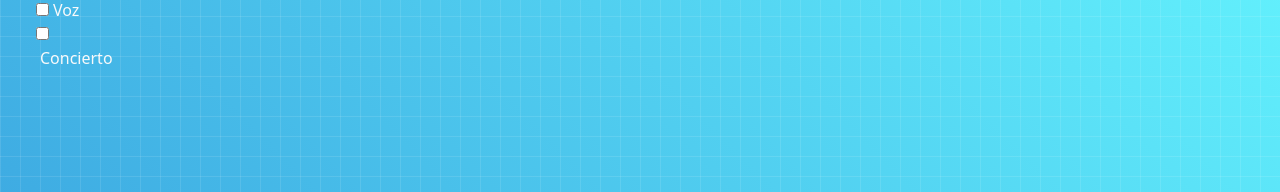
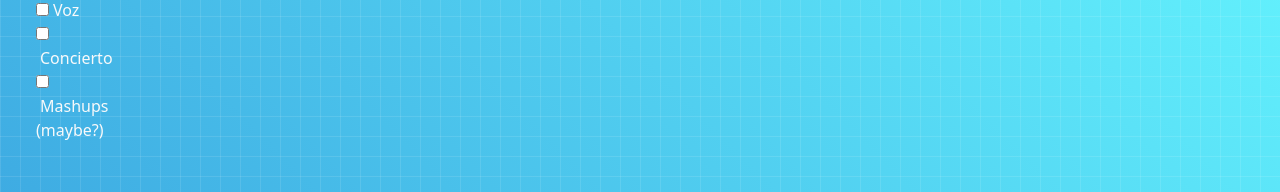
Before and after one commit to RafaelJoseOL/eleskyRepo, a React (Create React App) app: page / in a window 1280 px wide. Shown: the part 184-376 px from the top of the page. Built offline with nearby package versions, Linux system fonts and the light colour scheme; no server answers; the database is empty; a web font is replaced by a local one.

Commit message:
Daily changes

```diff
--- a/src/App.js
+++ b/src/App.js
@@ -4,7 +4,7 @@ import 'bootstrap/dist/js/bootstrap.bundle.min';
 import { Home } from "./pages/frontPage/index";
 import { NewSong } from "./pages/newSong/index";
 import { Playlist } from "./pages/playlist/index";
-import { BrowserRouter as Router, Route, Routes, Link } from 'react-router-dom';
+import { BrowserRouter as Router, Route, Routes, Link, Navigate  } from 'react-router-dom';
 import { SocialIcon } from 'react-social-icons'
 import { useState, useEffect } from 'react';
 import { collection, getDocs, query, where } from 'firebase/firestore';
@@ -16,14 +16,16 @@ import {
 import googleIcon from "./images/google.png";
 import { useAddUser } from "./hooks/useAddUser";
 
+import { Test } from "./pages/test";
+
 function App() {
   const [listOfSongs, setListOfSongs] = useState([]);
-  const [songsLiked, setSongsLiked] = useState([]);
   const [isLogged, setIsLogged] = useState(false);
   const [isAdmin, setIsAdmin] = useState(false);
   const [userLikedSongs, setUserLikedSongs] = useState([]);
   const [userID, setUserID] = useState(0);
   const [volumen, setVolumen] = useState(50);
+  const [loading, setLoading] = useState(true);
   const provider = new GoogleAuthProvider();
   const { addUser } = useAddUser();
 
@@ -44,6 +46,7 @@ function App() {
       } catch (error) {
         console.error('Error al obtener las canciones:', error);
       }
+      setLoading(false);
     };
     fetchSongs();
   }, []);
@@ -105,7 +108,8 @@ function App() {
       }
 
       console.log("Inicio de sesión exitoso:", user);
-      window.location.reload();
+      // window.location.reload();
+      // return <Navigate to="/Home"/>;
     } catch (error) {
       console.error("Error durante el inicio de sesión:", error);
     }
@@ -117,7 +121,8 @@ function App() {
       await signOut(auth);
       setIsAdmin(false);
       setIsLogged(false);
-      window.location.reload();
+      // window.location.reload();
+      // return <Navigate to="/Home"/>;
     } catch (error) {
       console.error("Error al cerrar la sesión:", error);
     }
@@ -157,16 +162,17 @@ function App() {
                     </button>
                   )}
                 </div>
-                <input type="range" min="0" max="100" value={volumen} onChange={handleVolumeChange} />
+                <input type="range" min="0" max="100" value={volumen} onChange={handleVolumeChange} className='volumeSlider' />
               </div>
             </div>
           </nav>
           <Routes>
             <Route path="/" exact element={<Home listOfSongs={listOfSongs} isLogged={isLogged} userID={userID}
-              userLikedSongs={userLikedSongs} setUserLikedSongs={setUserLikedSongs} volumen={volumen}/>} />
+              userLikedSongs={userLikedSongs} setUserLikedSongs={setUserLikedSongs} volumen={volumen} loading={loading}/>} />
             <Route path="/NewSong" exact element={<NewSong listOfSongs={listOfSongs} />} />
             <Route path="/Playlist" exact element={<Playlist listOfSongs={listOfSongs} isLogged={isLogged}
               userLikedSongs={userLikedSongs} setUserLikedSongs={setUserLikedSongs} volumen={volumen}/>} />
+            <Route path="/Test" exact element={<Test />} />
           </Routes>
           <footer className="text-center text-white myFooter">
             <div className="container p-3 col-12 col-xl-3">
--- a/src/pages/frontPage/index.jsx
+++ b/src/pages/frontPage/index.jsx
@@ -3,7 +3,7 @@ import { SongCard } from '../../components/songcard'
 import { doc, getDoc, updateDoc } from 'firebase/firestore';
 import { db } from "../../config/firebase-config";
 
-export const Home = ({ listOfSongs, isLogged, userID, userLikedSongs, setUserLikedSongs, volumen }) => {
+export const Home = ({ listOfSongs, isLogged, userID, userLikedSongs, setUserLikedSongs, volumen, loading }) => {
     const [search, setSearch] = useState('');
     const [selectedTags, setSelectedTags] = useState({});
     const [currSong, setCurrSong] = useState(null);
@@ -87,6 +87,10 @@ export const Home = ({ listOfSongs, isLogged, userID, userLikedSongs, setUserLik
                                 <input type="checkbox" checked={selectedTags['Concierto']} onChange={() => toggleTagFilter('Concierto')} />
                                 <span className='ms-1'>Concierto</span>
                             </label>
+                            <label>
+                                <input type="checkbox" checked={selectedTags['']} onChange={() => toggleTagFilter('')} />
+                                <span className='ms-1'>Mashups (maybe?)</span>
+                            </label>
                         </div>
                     </div>
                 </div>
@@ -107,7 +111,7 @@ export const Home = ({ listOfSongs, isLogged, userID, userLikedSongs, setUserLik
                                 />
                             </div>
                         ))}
-                        {filteredSongs.length == 0 && (
+                        {(filteredSongs.length == 0 && !loading) && (
                             <div className='ms-5 mt-2 fw-bold'>
                                 No hay canciones que coincidan con tu búsqueda.
                             </div>
--- a/src/pages/playlist/index.jsx
+++ b/src/pages/playlist/index.jsx
@@ -41,7 +41,7 @@ export const Playlist = ({ listOfSongs, isLogged, userLikedSongs, volumen }) =>
         <button className='col-3 col-xl-1 mx-1 mx-xl-3 buttonPlaylist' onClick={() => randomizeOrder("piano")}>Solo piano</button>
         <button className='col-3 col-xl-1 mx-1 mx-xl-3 buttonPlaylist' onClick={() => randomizeOrder("voz")}>Voz</button>
         {isLogged && (
-          <button className='col-3 col-xl-1 mx-1 mx-xl-3 buttonPlaylist' onClick={() => randomizeOrder("liked")}>Me gustan</button>
+          <button className='col-3 col-xl-1 mx-1 mx-xl-3 buttonPlaylist' onClick={() => randomizeOrder("liked")}>Favoritas</button>
         )}
       </div>
       <div className='my-4 d-flex justify-content-center'>
--- /dev/null
+++ b/src/pages/test.jsx
@@ -0,0 +1,9 @@
+import React from 'react'
+
+export const Test = () => {
+  return (
+    <div>test</div>
+  )
+}
+
+export default Test
```
Also changed, not shown: 8 other files (tests, documents, lock files or other folders).
